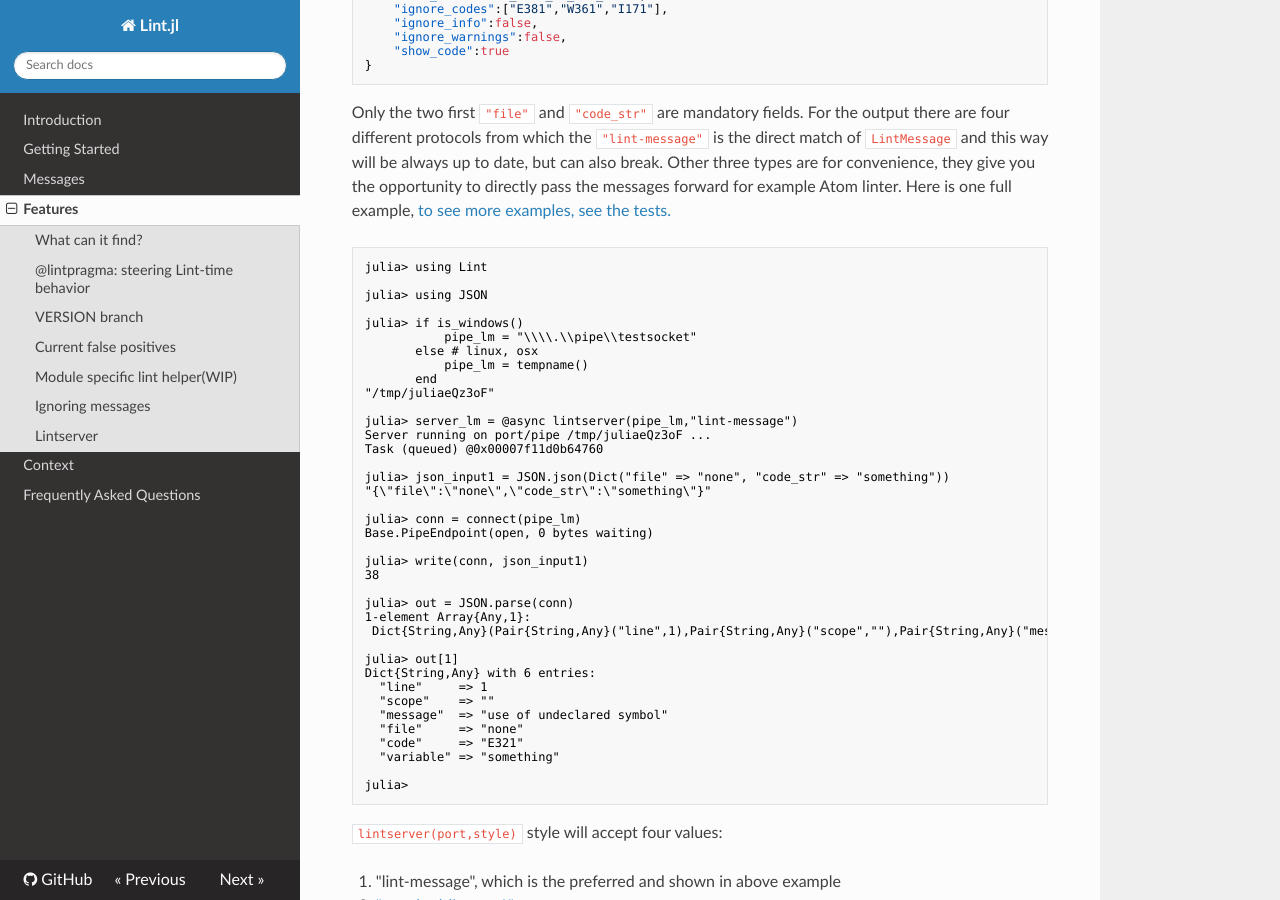
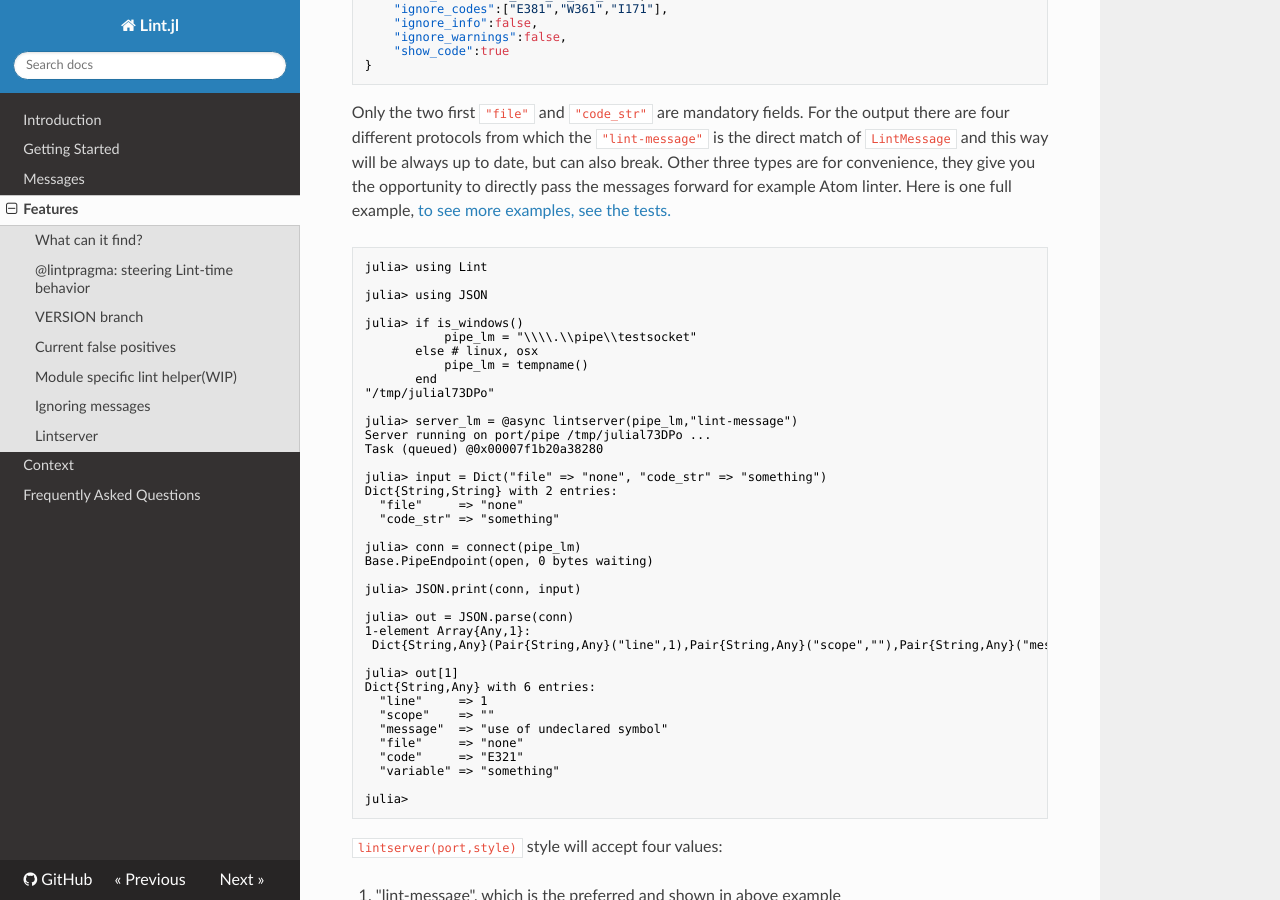
Before and after one commit to tonyhffong/Lint.jl, an MkDocs documentation site: the page built from docs/features.md, in a window 1280 px wide and 900 px high, scrolled down 5029 px. Built offline with MkDocs 1.6.1, drawn with Linux system fonts in a browser that asks for light colours; nearby versions of some CDN libraries; old or Windows-style settings are respelled for this version of MkDocs.

Commit message:
Documentation update based on @TotalVerb review, fixing the example

```diff
--- a/docs/features.md
+++ b/docs/features.md
@@ -240,20 +240,21 @@ julia> if is_windows()
        else # linux, osx
            pipe_lm = tempname()
        end
-"/tmp/juliaeQz3oF"
+"/tmp/julial73DPo"
 
 julia> server_lm = @async lintserver(pipe_lm,"lint-message")
-Server running on port/pipe /tmp/juliaeQz3oF ...
-Task (queued) @0x00007f11d0b64760
+Server running on port/pipe /tmp/julial73DPo ...
+Task (queued) @0x00007f1b20a38280
 
-julia> json_input1 = JSON.json(Dict("file" => "none", "code_str" => "something"))
-"{\"file\":\"none\",\"code_str\":\"something\"}"
+julia> input = Dict("file" => "none", "code_str" => "something")
+Dict{String,String} with 2 entries:
+  "file"     => "none"
+  "code_str" => "something"
 
 julia> conn = connect(pipe_lm)
 Base.PipeEndpoint(open, 0 bytes waiting)
 
-julia> write(conn, json_input1)
-38
+julia> JSON.print(conn, input)
 
 julia> out = JSON.parse(conn)
 1-element Array{Any,1}:
```
